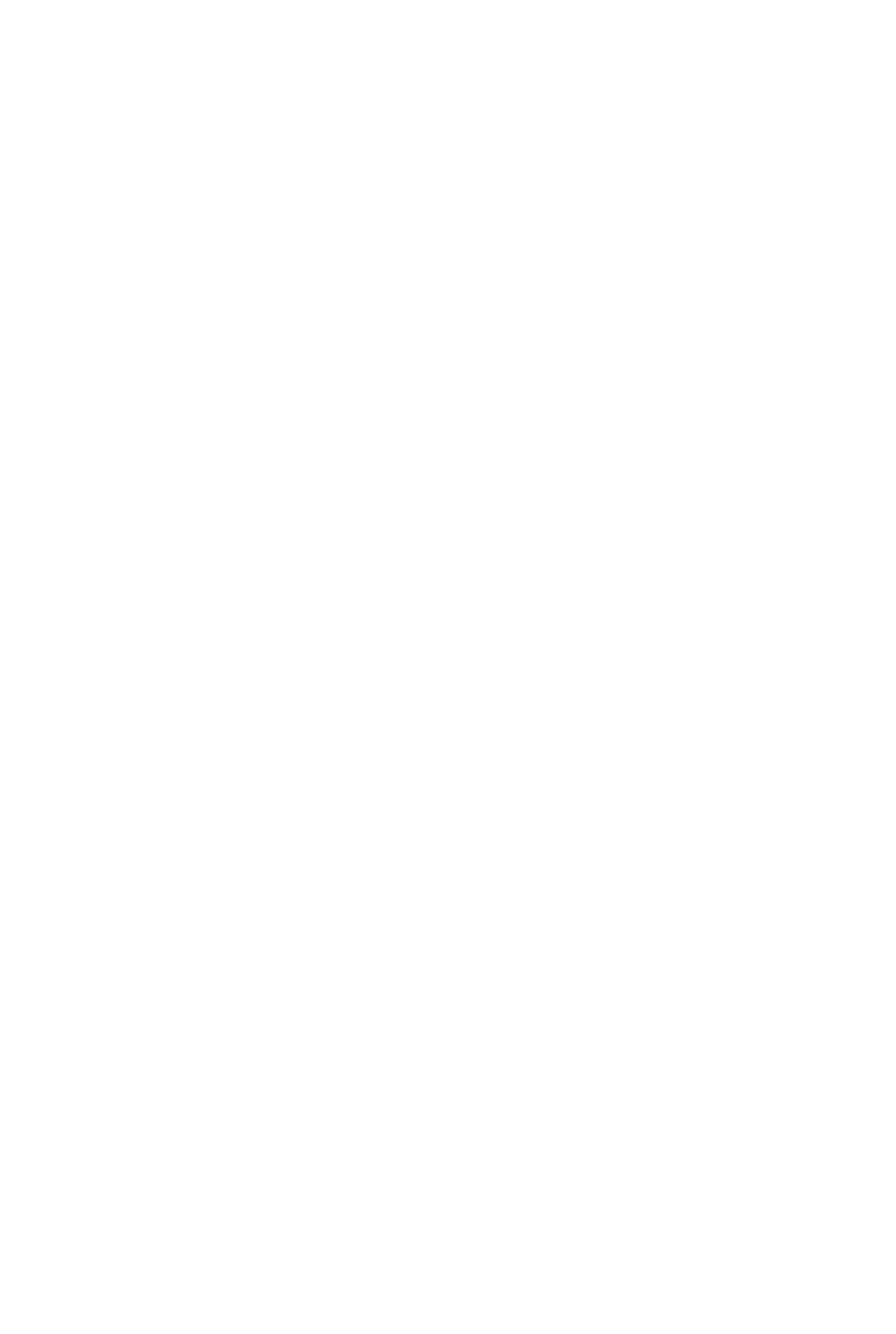
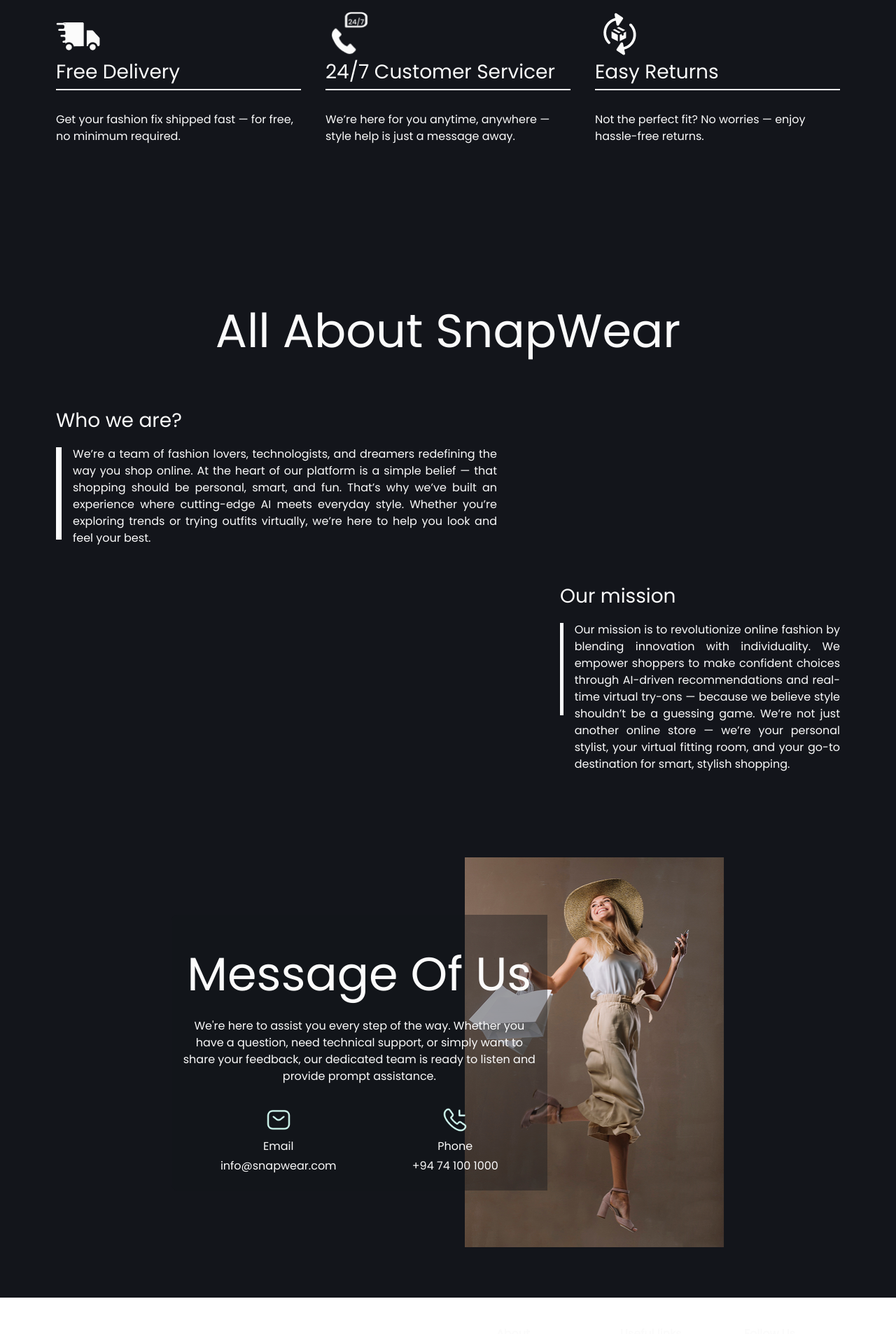
Before and after one commit to Nimnaka00/snapwear-frontend, a React (Vite) app in the folder snapwear-frontend/: page / in a window 1280 px wide. Shown: the part 3140-5046 px from the top of the page at 70% size. Before the commit the page ends 3005 px from the top, so only its background shows below. Built offline with nearby package versions, Linux system fonts and the light colour scheme; no server answers.

Commit message:
Update Home.jsx

```diff
--- a/snapwear-frontend/src/pages/Home.jsx
+++ b/snapwear-frontend/src/pages/Home.jsx
@@ -4,14 +4,22 @@
 import HeroSection from "../components/HeroSection";
 import AIAndVirtualTryOn from '../components/AIAndVirtualTryOn';
 import FeaturedProducts from "../components/FeaturedProducts";
+import OurServices from "../components/OurServices";
+import AboutSnapwear from "../components/AboutSnapwear";
+import ContactUsMessage from "../components/ContactUsMessage";
+import Footer from "../components/Footer";
 
 const Home = () => {
   return (
-    <div className="bg-bgColor text-white">
+    <div className="bg-#23252D text-white">
       <Navbar />
       <HeroSection />
       <AIAndVirtualTryOn/>
       <FeaturedProducts/>
+      <OurServices/>
+      <AboutSnapwear/>
+      <ContactUsMessage/>
+      <Footer/>
     </div>
   );
 };
```
